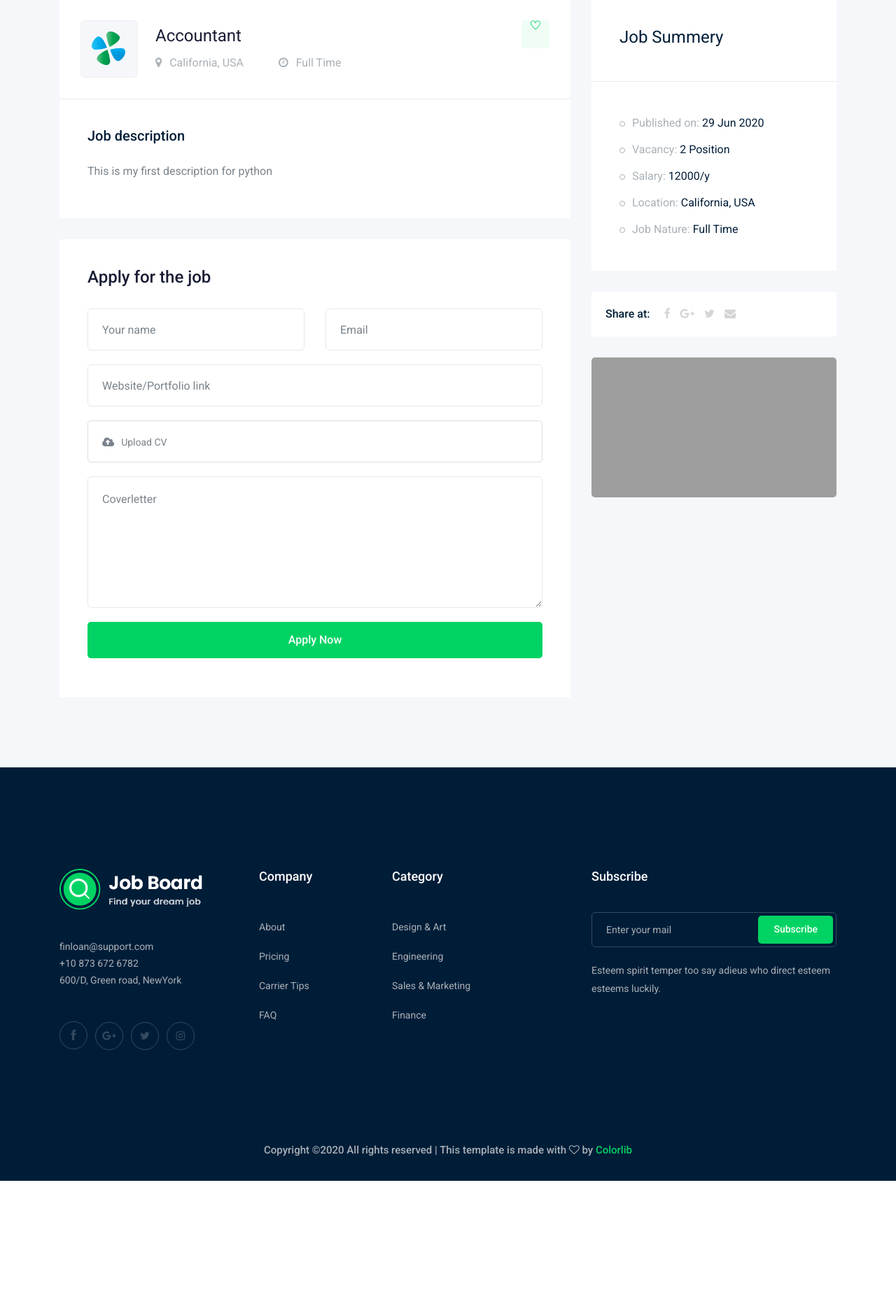
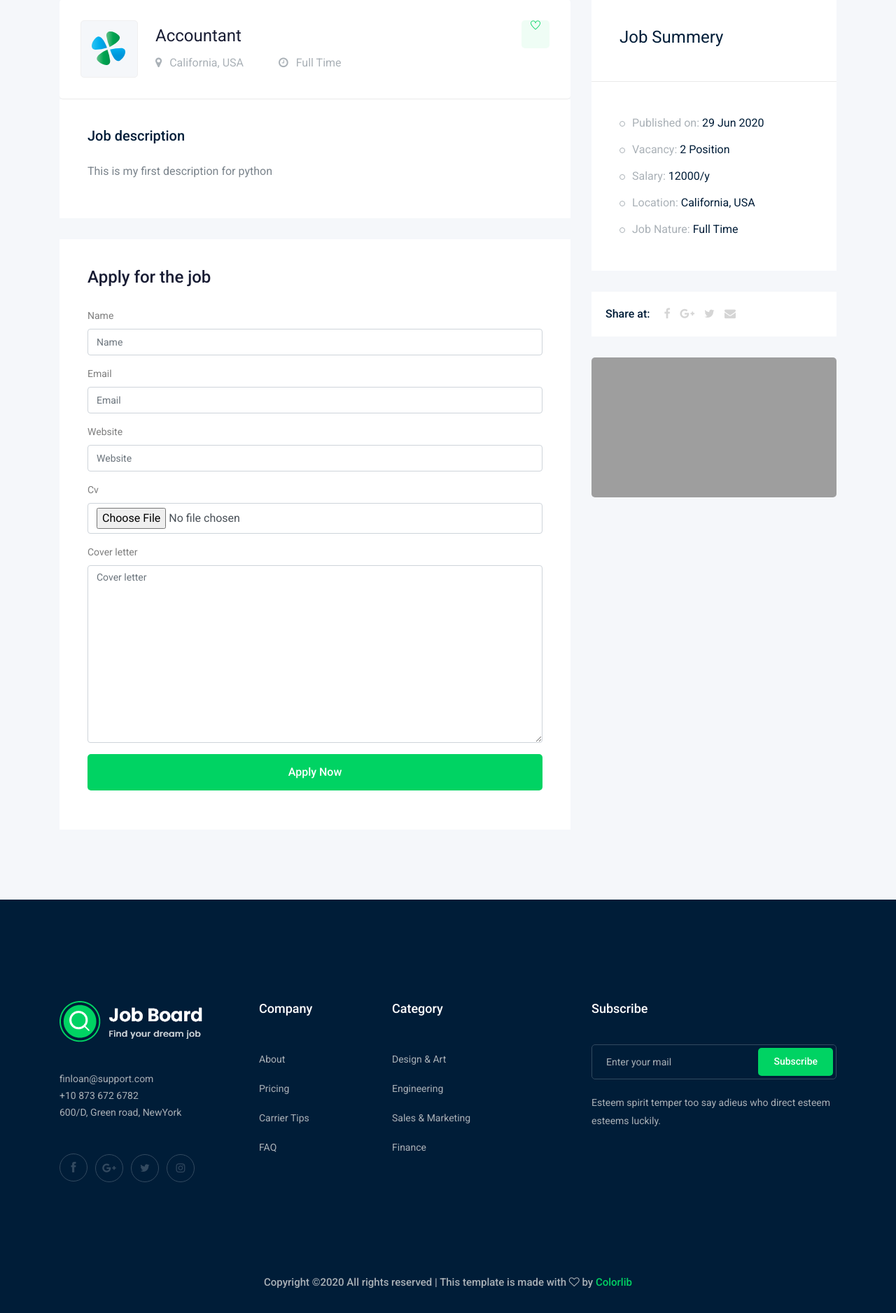
Before and after one commit to SamiAdham/Job-Board-Django-Project, a Django app: a page that uses job/templates/job/job_detail.html in a window 1280 px wide. Shown: the part 752-2629 px from the top of the page at 70% size. Before the commit the page ends 2440 px from the top, so only its background shows below. Run offline with Django 3.2, Linux system fonts and the light colour scheme; data comes from the database, SQL or seed files in the repository; both versions use the stored data as it was after the commit; a map, chart or similar area stays blank; some libraries are stand-ins or nearby versions; grey boxes are pictures that could not be loaded.

Commit message:
add form without submit

```diff
--- a/job/admin.py
+++ b/job/admin.py
@@ -2,7 +2,8 @@ from django.contrib import admin
 
 # Register your models here.
 
-from .models import Job,Category
+from .models import Job,Category,Apply
 
 admin.site.register(Job)
 admin.site.register(Category)
+admin.site.register(Apply)
--- /dev/null
+++ b/job/form.py
@@ -0,0 +1,18 @@
+from django import forms
+from .models import Apply
+
+'''
+class Apply_Form(forms.ModelForm):
+    class Meta:
+        model = Apply
+        fields = ['name','email','website','cv','cover_letter']
+'''
+
+class Apply_Form(forms.ModelForm):
+    """Form definition for Apply_."""
+
+    class Meta:
+        """Meta definition for Apply_form."""
+
+        model = Apply
+        fields = ('name','email','website','cv','cover_letter')
--- a/job/models.py
+++ b/job/models.py
@@ -40,3 +40,19 @@ class Category(models.Model):
 
     def __str__(self):
         return self.name
+
+
+
+
+
+class Apply(models.Model):
+    job=models.ForeignKey('Job',related_name='apply_job' ,on_delete=models.CASCADE)
+    name=models.CharField(max_length=50)
+    email=models.EmailField(max_length=254)
+    website=models.URLField( max_length=200)
+    cv=models.FileField(upload_to='apply/')
+    cover_letter=models.TextField(max_length=500)
+    created_at=models.DateField(auto_now=True)
+
+    def __str__(self):
+        return self.name
--- a/job/templates/job/job_detail.html
+++ b/job/templates/job/job_detail.html
@@ -1,6 +1,6 @@
 {% extends 'base.html' %}
 
-
+{% load bootstrap4 %}
 
 {% block body %}
 
@@ -59,46 +59,16 @@
                     </div>
                     <div class="apply_job_form white-bg">
                         <h4>Apply for the job</h4>
-                        <form action="#">
-                            <div class="row">
-                                <div class="col-md-6">
-                                    <div class="input_field">
-                                        <input type="text" placeholder="Your name">
-                                    </div>
-                                </div>
-                                <div class="col-md-6">
-                                    <div class="input_field">
-                                        <input type="text" placeholder="Email">
-                                    </div>
-                                </div>
-                                <div class="col-md-12">
-                                    <div class="input_field">
-                                        <input type="text" placeholder="Website/Portfolio link">
-                                    </div>
-                                </div>
-                                <div class="col-md-12">
-                                    <div class="input-group">
-                                        <div class="input-group-prepend">
-                                          <button type="button" id="inputGroupFileAddon03"><i class="fa fa-cloud-upload" aria-hidden="true"></i>
-                                          </button>
-                                        </div>
-                                        <div class="custom-file">
-                                          <input type="file" class="custom-file-input" id="inputGroupFile03" aria-describedby="inputGroupFileAddon03">
-                                          <label class="custom-file-label" for="inputGroupFile03">Upload CV</label>
-                                        </div>
-                                      </div>
-                                </div>
-                                <div class="col-md-12">
-                                    <div class="input_field">
-                                        <textarea name="#" id="" cols="30" rows="10" placeholder="Coverletter"></textarea>
-                                    </div>
-                                </div>
-                                <div class="col-md-12">
-                                    <div class="submit_btn">
-                                        <button class="boxed-btn3 w-100" type="submit">Apply Now</button>
-                                    </div>
-                                </div>
-                            </div>
+                        <form action="#" method="POST">
+
+                            <form action="/url/to/submit/" method="post" class="form">
+                                {% csrf_token %}
+                                {% bootstrap_form form %}
+                                {% buttons %}
+                                    <button class="boxed-btn3 w-100" type="submit">Apply Now</button>
+                                {% endbuttons %}
+                            </form>
+
                         </form>
                     </div>
                 </div>
@@ -161,3 +131,11 @@
     </div>
 
     {% endblock body %}
+
+
+
+    <div class="col-md-12">
+        <div class="submit_btn">
+
+        </div>
+    </div>
--- a/job/views.py
+++ b/job/views.py
@@ -1,6 +1,7 @@
 from django.shortcuts import render
 from . models import Job
 from django.core.paginator import Paginator
+from .form import Apply_Form
 
 # Create your views here.
 def job_list(request):
@@ -16,7 +17,18 @@ def job_list(request):
 
 def job_detail(request,slug):
     job_detail=Job.objects.get(slug=slug)
+
+    # if click apply do soemthing
+
+    if request.method=='POST':
+        pass
+
+    else:
+        form=Apply_Form()
+
+
     context={
-        'job':job_detail
+        'job':job_detail,
+        'form':form
     }
     return render(request,'job/job_detail.html',context)
--- a/project/settings.py
+++ b/project/settings.py
@@ -37,6 +37,7 @@ INSTALLED_APPS = [
     'django.contrib.sessions',
     'django.contrib.messages',
     'django.contrib.staticfiles',
+    "bootstrap4",
 
     #my app
     'job',
```
Also changed, not shown: db.sqlite3, job/migrations/0011_apply.py (added), job/migrations/0012_auto_20200629_1958.py (added).
